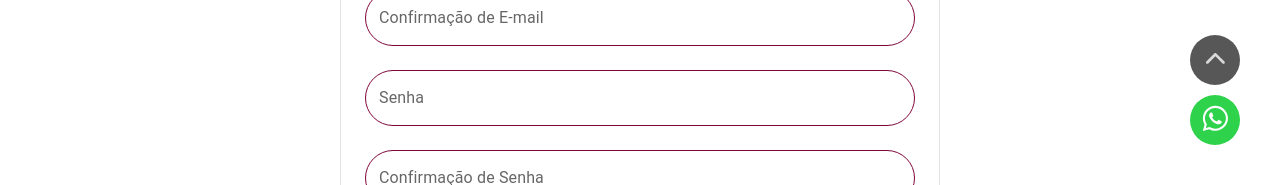
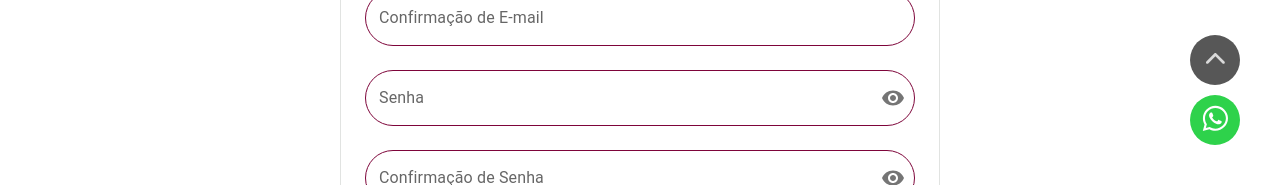
Before and after one commit to MPCGomes/logumrh, a Next.js app in the folder frontend-web/: page /signup in a window 1280 px wide. Shown: the part 615-800 px from the top of the page. Built offline with nearby package versions, Linux system fonts and the light colour scheme.

Commit message:
add sign up page

```diff
--- a/frontend-web/app/signup/page.tsx
+++ b/frontend-web/app/signup/page.tsx
@@ -1,7 +1,19 @@
 'use client';
 
 import React, { useState } from "react";
-import { Stepper, Step, StepLabel, StepConnector, Button, TextField, MenuItem, Box } from "@mui/material";
+import {
+  Stepper,
+  Step,
+  StepLabel,
+  StepConnector,
+  Button,
+  TextField,
+  MenuItem,
+  Box,
+  InputAdornment,
+  IconButton,
+} from "@mui/material";
+import { Visibility, VisibilityOff } from '@mui/icons-material';
 import { styled } from "@mui/material/styles";
 import { useFormik } from "formik";
 import axios from "axios";
@@ -32,6 +44,51 @@ const ColorlibStepIcon: React.FC<{ active: boolean }> = ({ active }) => (
   </div>
 );
 
+const steps = [
+  'Contato e Segurança',
+  'Informações Básicas',
+  'Informações Adicionais',
+  'Endereço'
+];
+
+type DropdownFieldKeys =
+  | 'Nacionalidade'
+  | 'Gênero'
+  | 'Escolaridade'
+  | 'Escolaridade (Status)'
+  | 'Etnia'
+  | 'Estado Civil'
+  | 'Deficiência'
+  | 'País';
+
+const dropdownOptions: Record<DropdownFieldKeys, string[]> = {
+  Nacionalidade: ['Brasileiro(a)', 'Outro(a)'],
+  Gênero: ['Masculino', 'Feminino', 'Não-Binário', 'Outro'],
+  Escolaridade: [
+    'Fundamental I',
+    'Fundamental II',
+    'Médio',
+    'Técnico',
+    'Tecnólogo',
+    'Bacharelado',
+    'Pós-Graduação',
+    'Mestrado',
+    'Doutorado',
+  ],
+  'Escolaridade (Status)': ['Em andamento', 'Completo', 'Incompleto'],
+  Etnia: ['Prefiro Não Informar', 'Branco', 'Preto', 'Pardo', 'Amarelo', 'Indígena'],
+  'Estado Civil': [
+    'Prefiro Não Informar',
+    'Solteiro(a)',
+    'Casado(a)',
+    'Viúvo(a)',
+    'Divorciado(a)',
+    'Separado(a)',
+  ],
+  Deficiência: ['Nenhuma', 'Visual', 'Auditiva', 'Física', 'Intelectual', 'Múltipla'],
+  País: ['Brasil'],
+};
+
 interface FormValues {
   Telefone: string;
   'E-mail': string;
@@ -39,8 +96,13 @@ interface FormValues {
   Senha: string;
   'Confirmação de Senha': string;
   Nome: string;
+  'Nome Social': string;
   'Data de Nascimento': string;
+  CPF: string;
   Nacionalidade: string;
+  Etnia?: string;
+  'Estado Civil'?: string;
+  Deficiência?: string;
   Gênero: string;
   Escolaridade: string;
   'Escolaridade (Status)': string;
@@ -54,40 +116,48 @@ interface FormValues {
   Complemento: string;
 }
 
-const steps = [
-  'Contato e Segurança',
-  'Informações Básicas',
-  'Informações Adicionais',
-  'Endereço'
-];
-
 const stepFields: (keyof FormValues)[][] = [
   ['Telefone', 'E-mail', 'Confirmação de E-mail', 'Senha', 'Confirmação de Senha'],
-  ['Nome', 'Data de Nascimento', 'Nacionalidade', 'Gênero'],
-  ['Nacionalidade', 'Escolaridade', 'Escolaridade (Status)'],
+  ['Nome', 'Nome Social', 'Data de Nascimento', 'CPF', 'Gênero'],
+  ['Nacionalidade', 'Etnia', 'Estado Civil', 'Deficiência', 'Escolaridade', 'Escolaridade (Status)'],
   ['País', 'CEP', 'Estado', 'Cidade', 'Bairro', 'Rua/Avenida', 'Número', 'Complemento'],
 ];
 
 const validationSchema = [
   Yup.object({
-    Telefone: Yup.string().required('Obrigatório'),
+    Telefone: Yup.string()
+      .matches(/^\(?\d{2}\)?\s?\d{4,5}-?\d{4}$/, 'Número de telefone inválido')
+      .required('Obrigatório'),
     'E-mail': Yup.string().email('Email inválido').required('Obrigatório'),
     'Confirmação de E-mail': Yup.string()
       .oneOf([Yup.ref('E-mail')], 'Emails não coincidem')
       .required('Obrigatório'),
-    Senha: Yup.string().required('Obrigatório'),
+    Senha: Yup.string()
+      .required('Obrigatório')
+      .matches(
+        /^(?=.*[a-z])(?=.*[A-Z])(?=.*\d)(?=.*[\W_]).{8,}$/,
+        'Senha deve conter ao menos 8 caracteres, incluindo letras maiúsculas, minúsculas, números e símbolos'
+      ),
     'Confirmação de Senha': Yup.string()
       .oneOf([Yup.ref('Senha')], 'Senhas não coincidem')
       .required('Obrigatório'),
   }),
   Yup.object({
     Nome: Yup.string().required('Obrigatório'),
-    'Data de Nascimento': Yup.date().required('Obrigatório'),
-    Nacionalidade: Yup.string().required('Obrigatório'),
+    'Nome Social': Yup.string(),
+    'Data de Nascimento': Yup.string()
+      .matches(/^\d{2}\/\d{2}\/\d{4}$/, 'Formato inválido (DD/MM/YYYY)')
+      .required('Obrigatório'),
+    CPF: Yup.string()
+      .matches(/^\d{3}\.\d{3}\.\d{3}-\d{2}$/, 'Formato inválido (XXX.XXX.XXX-XX)')
+      .required('Obrigatório'),
     Gênero: Yup.string().required('Obrigatório'),
   }),
   Yup.object({
     Nacionalidade: Yup.string().required('Obrigatório'),
+    Etnia: Yup.string(),
+    'Estado Civil': Yup.string(),
+    Deficiência: Yup.string(),
     Escolaridade: Yup.string().required('Obrigatório'),
     'Escolaridade (Status)': Yup.string().required('Obrigatório'),
   }),
@@ -105,8 +175,10 @@ const validationSchema = [
 
 const Page: React.FC = () => {
   const [activeStep, setActiveStep] = useState(0);
+  const [showPassword, setShowPassword] = useState(false);
+  const [showConfirmPassword, setShowConfirmPassword] = useState(false);
 
-  const formik = useFormik({
+  const formik = useFormik<FormValues>({
     initialValues: {
       Telefone: '',
       'E-mail': '',
@@ -114,8 +186,13 @@ const Page: React.FC = () => {
       Senha: '',
       'Confirmação de Senha': '',
       Nome: '',
+      'Nome Social': '',
       'Data de Nascimento': '',
+      CPF: '',
       Nacionalidade: '',
+      Etnia: '',
+      'Estado Civil': '',
+      Deficiência: '',
       Gênero: '',
       Escolaridade: '',
       'Escolaridade (Status)': '',
@@ -141,26 +218,52 @@ const Page: React.FC = () => {
   const fetchAddress = async (cep: string) => {
     try {
       const { data } = await axios.get(`https://viacep.com.br/ws/${cep}/json/`);
-      formik.setValues({
-        ...formik.values,
-        Estado: data.uf || '',
-        Cidade: data.localidade || '',
-        Bairro: data.bairro || '',
-        'Rua/Avenida': data.logradouro || '',
-      });
+      formik.setFieldValue('Estado', data.uf || '');
+      formik.setFieldValue('Cidade', data.localidade || '');
+      formik.setFieldValue('Bairro', data.bairro || '');
+      formik.setFieldValue('Rua/Avenida', data.logradouro || '');
     } catch (error) {
       console.error('Erro ao buscar endereço:', error);
     }
   };
 
-  const handleNext = async () => {
-    await formik.validateForm();
-    if (Object.keys(formik.errors).length === 0) {
-      formik.submitForm();
-    }
+  const formatDate = (value: string) => {
+    const cleaned = value.replace(/\D/g, '');
+    const parts = [
+      cleaned.slice(0, 2),
+      cleaned.slice(2, 4),
+      cleaned.slice(4, 8),
+    ];
+    return parts.filter(Boolean).join('/');
   };
 
-  const handleBack = () => setActiveStep((prevStep) => prevStep - 1);
+  const formatCPF = (value: string) => {
+    const cleaned = value.replace(/\D/g, '');
+    let formatted = cleaned;
+    if (cleaned.length > 3) {
+      formatted = `${cleaned.slice(0, 3)}.${cleaned.slice(3)}`;
+    }
+    if (cleaned.length > 6) {
+      formatted = `${formatted.slice(0, 7)}.${cleaned.slice(6)}`;
+    }
+    if (cleaned.length > 9) {
+      formatted = `${formatted.slice(0, 11)}-${cleaned.slice(9, 11)}`;
+    }
+    return formatted;
+  };
+
+  const formatPhone = (value: string) => {
+    const cleaned = value.replace(/\D/g, '');
+    const truncated = cleaned.slice(0, 11);
+    let formatted = truncated;
+    if (truncated.length > 2) {
+      formatted = `(${truncated.slice(0, 2)}) ${truncated.slice(2)}`;
+    }
+    if (truncated.length > 7) {
+      formatted = `${formatted.slice(0, 10)}-${truncated.slice(7)}`;
+    }
+    return formatted;
+  };
 
   return (
     <div className="container paddingSection">
@@ -178,29 +281,107 @@ const Page: React.FC = () => {
           </Stepper>
           <form onSubmit={formik.handleSubmit}>
             <Box sx={{ mt: 4 }}>
-              {stepFields[activeStep].map((field) => (
+              {stepFields[activeStep].map((field) => {
+                const fieldName = field as keyof FormValues;
+
+                let value = formik.values[fieldName] || '';
+
+                if (field === 'Data de Nascimento') {
+                  value = formatDate(value);
+                } else if (field === 'CPF') {
+                  value = formatCPF(value);
+                } else if (field === 'Telefone') {
+                  value = formatPhone(value);
+                }
+
+                let type = 'text';
+                let InputProps: Partial<React.ComponentProps<typeof TextField>['InputProps']> = {};
+
+                if (field === 'Senha') {
+                  type = showPassword ? 'text' : 'password';
+                  InputProps.endAdornment = (
+                    <InputAdornment position="end">
+                      <IconButton
+                        aria-label="toggle password visibility"
+                        onClick={() => setShowPassword((show) => !show)}
+                        edge="end"
+                      >
+                        {showPassword ? <VisibilityOff /> : <Visibility />}
+                      </IconButton>
+                    </InputAdornment>
+                  );
+                } else if (field === 'Confirmação de Senha') {
+                  type = showConfirmPassword ? 'text' : 'password';
+                  InputProps.endAdornment = (
+                    <InputAdornment position="end">
+                      <IconButton
+                        aria-label="toggle password visibility"
+                        onClick={() => setShowConfirmPassword((show) => !show)}
+                        edge="end"
+                      >
+                        {showConfirmPassword ? <VisibilityOff /> : <Visibility />}
+                      </IconButton>
+                    </InputAdornment>
+                  );
+                }
+
+                if (['Estado', 'Cidade', 'Bairro', 'Rua/Avenida'].includes(field)) {
+                  InputProps.readOnly = true;
+                }
+
+                return (
                   <TextField
                     key={field}
                     fullWidth
                     label={field}
                     name={field}
-                  value={formik.values[field]}
+                    type={type}
+                    value={value}
+                    select={(dropdownOptions as Record<string, string[]>)[field] !== undefined}
+                    InputProps={InputProps}
                     onChange={(e) => {
-                    formik.handleChange(e);
-                    if (field === 'CEP') fetchAddress(e.target.value);
+                      let newValue = e.target.value;
+                      if (field === 'Data de Nascimento') {
+                        newValue = formatDate(newValue);
+                      } else if (field === 'CPF') {
+                        newValue = formatCPF(newValue);
+                      } else if (field === 'Telefone') {
+                        newValue = formatPhone(newValue);
+                      }
+                      formik.setFieldValue(fieldName, newValue);
+                      if (field === 'CEP') fetchAddress(newValue);
                     }}
                     onBlur={formik.handleBlur}
-                  error={formik.touched[field] && Boolean(formik.errors[field])}
-                  helperText={formik.touched[field] && formik.errors[field]}
+                    error={
+                      formik.touched[fieldName] && Boolean(formik.errors[fieldName])
+                    }
+                    helperText={formik.touched[fieldName] && formik.errors[fieldName]}
                     margin="normal"
-                />
+                  >
+                    {(dropdownOptions as Record<string, string[]>)[field]?.map((option) => (
+                      <MenuItem key={option} value={option}>
+                        {option}
+                      </MenuItem>
                     ))}
+                  </TextField>
+                );
+              })}
             </Box>
             <Box sx={{ mt: 2, display: 'flex', justifyContent: 'space-between' }}>
-              <Button disabled={activeStep === 0} onClick={handleBack}>
+              <Button disabled={activeStep === 0} onClick={() => setActiveStep((prev) => prev - 1)}>
                 Voltar
               </Button>
-              <Button variant="contained" onClick={handleNext}>
+              <Button
+                variant="contained"
+                onClick={() => {
+                  if (activeStep === steps.length - 1) {
+                    formik.submitForm();
+                  } else {
+                    setActiveStep((prevStep) => prevStep + 1);
+                  }
+                }}
+                href={activeStep === steps.length - 1 ? '/' : undefined}
+              >
                 {activeStep === steps.length - 1 ? 'Finalizar' : 'Próximo'}
               </Button>
             </Box>
```
Lines whose indentation alone changed are shown as unchanged.
